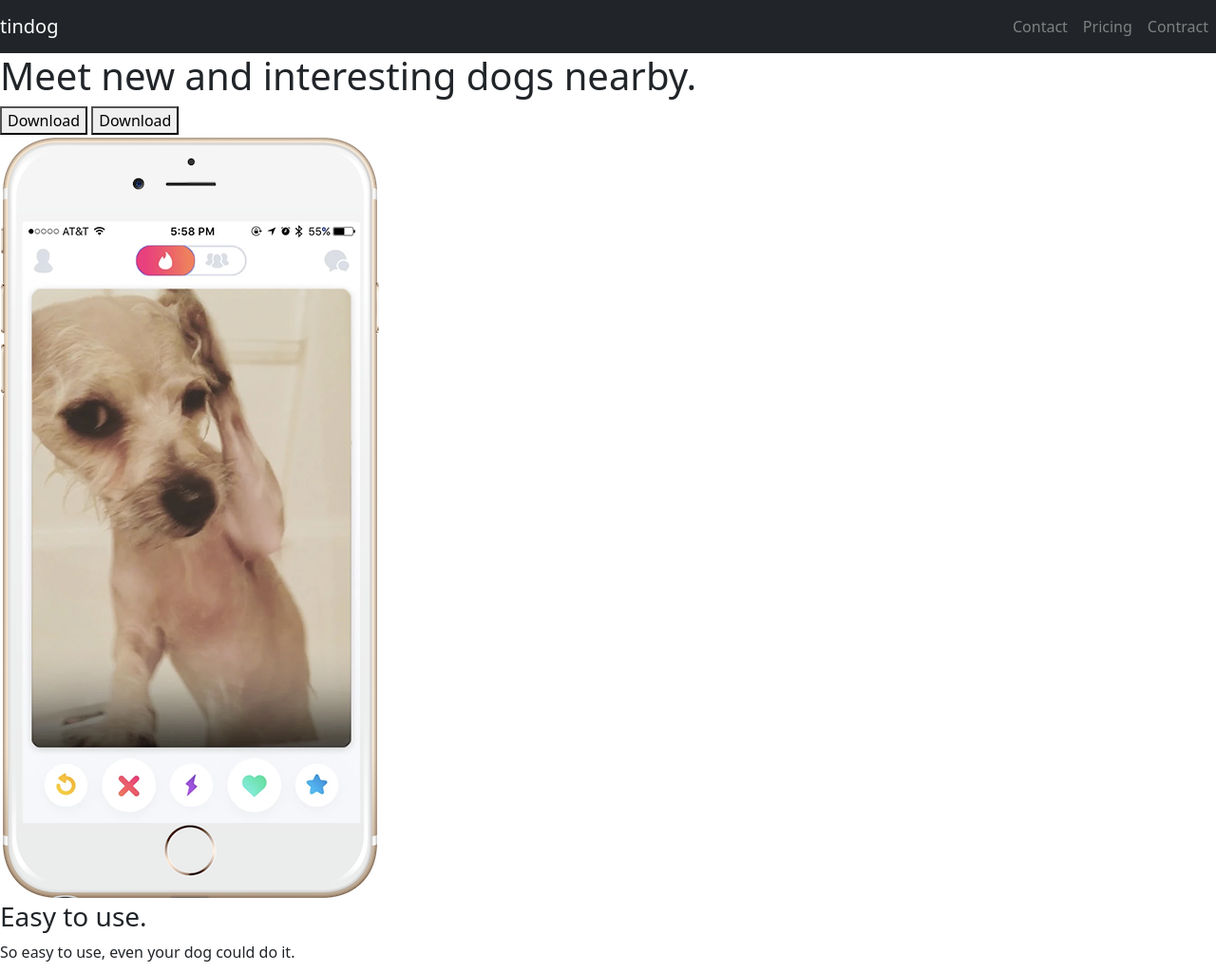
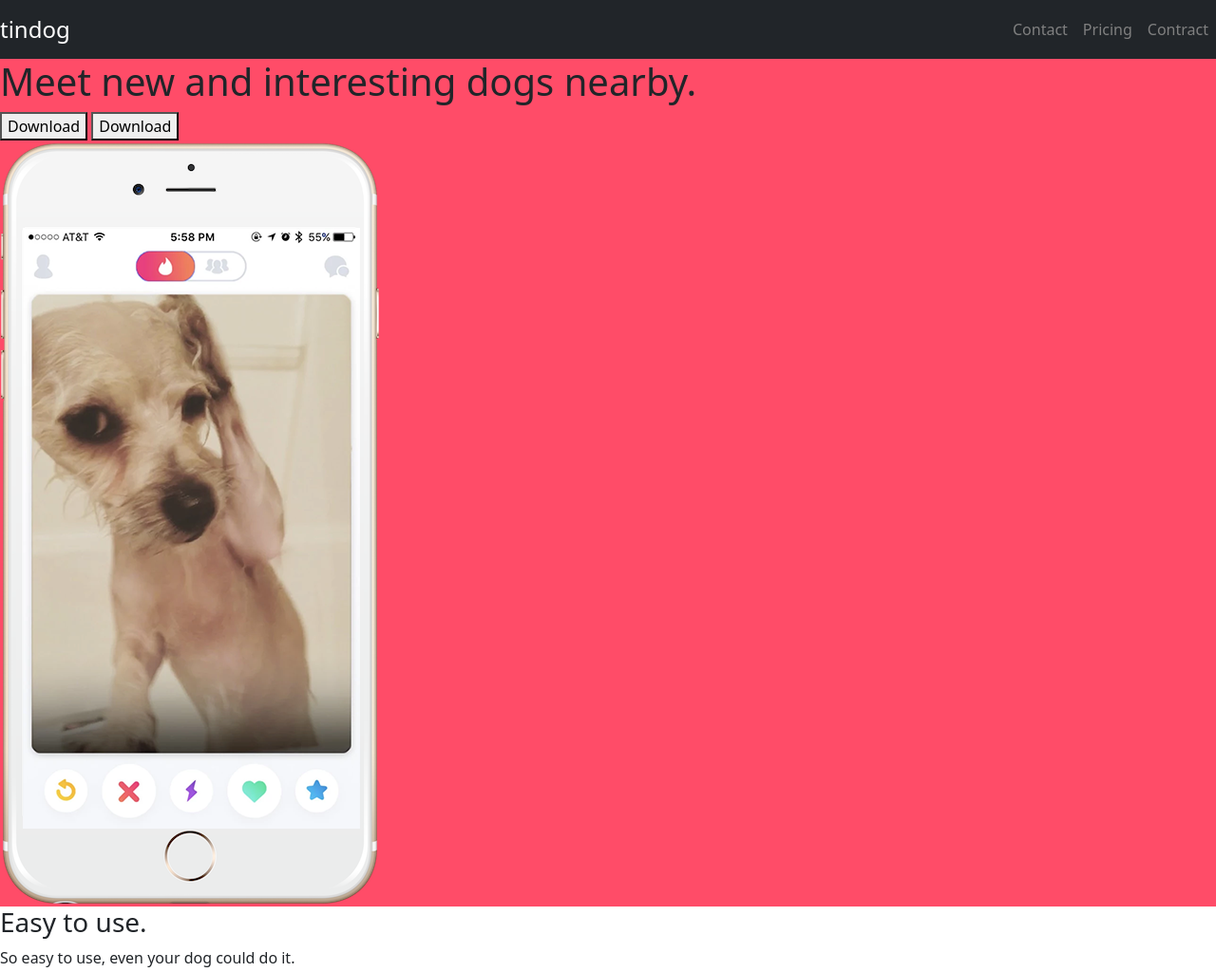
Before and after one commit to THE-ARNAVADARSH/TinDog, a plain HTML site: page index.html in a window 1280 px wide. Shown: the top 1024 px of the page at 95% size. Drawn offline with nearby package versions, Linux system fonts and the light colour scheme.

Commit message:
changed background color

```diff
--- a/css/styles.css
+++ b/css/styles.css
@@ -0,0 +1,3 @@
+
+#title
+{ background-color: #ff4c68;}
--- a/index.html
+++ b/index.html
@@ -28,7 +28,7 @@
 
     <!-- Nav Bar -->
     <nav class="navbar navbar-expand-lg bg-dark">
-      <a class="navbar-brand" href="" style="color:white;">tindog</a>
+      <a class="navbar-brand" href="" style="color:white; font-size: 24px;">tindog</a>
       <ul class="navbar-nav ms-auto">
           <li class="nav-item">
               <a class="nav-link" style="color:grey;" href="">Contact</a>
```
